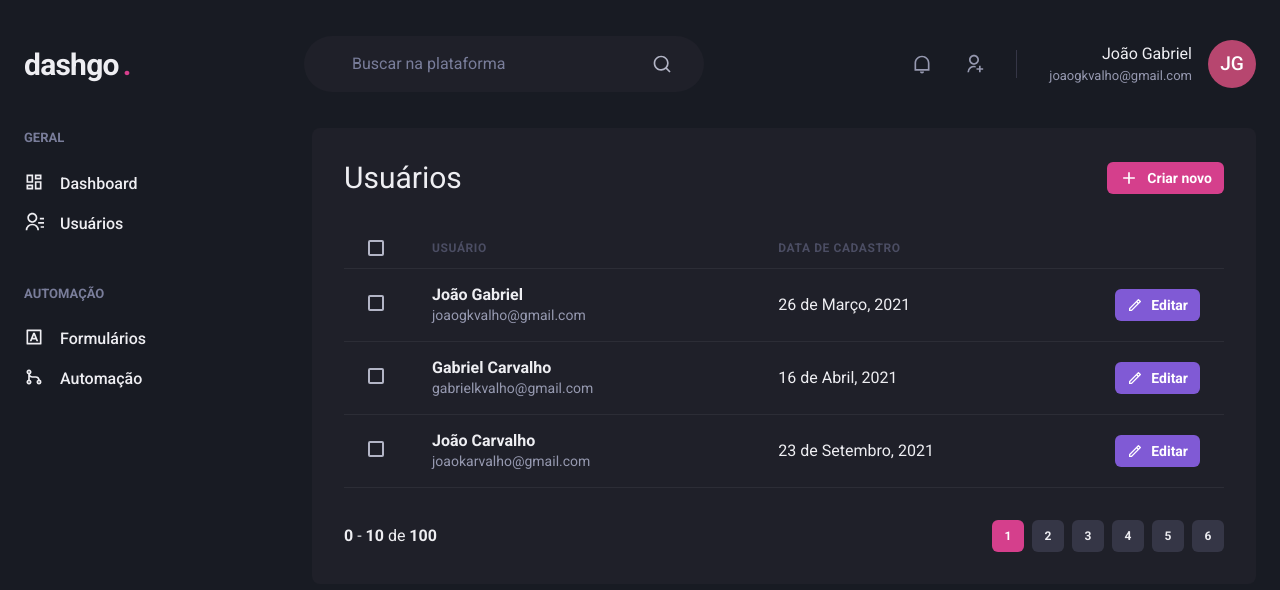
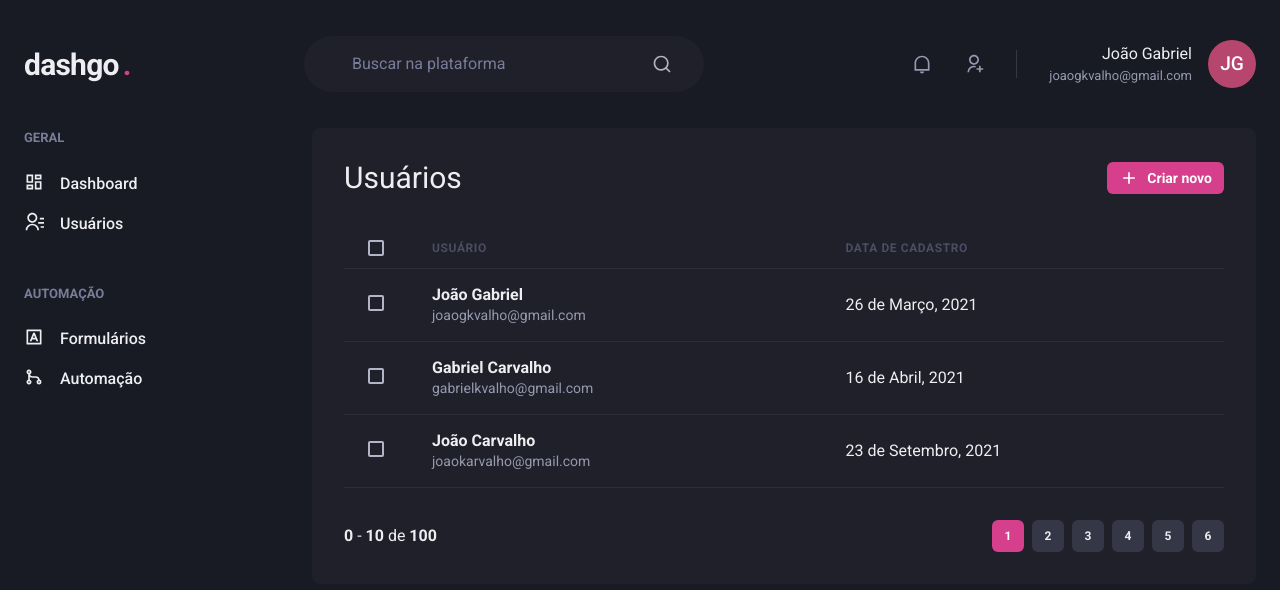
Before and after one commit to joaogkvalho/04-dashgo, a Next.js app: page /users in a window 1280 px wide. Shown: the top 590 px of the page. Built offline with nearby package versions, Linux system fonts and the light colour scheme.

Commit message:
features added

```diff
--- a/src/components/Header/NotificationsNav.tsx
+++ b/src/components/Header/NotificationsNav.tsx
@@ -4,9 +4,9 @@ import { RiNotificationLine, RiUserAddLine } from "react-icons/ri";
 export function NotificationsNav(){
     return(
         <HStack
-            spacing="8"
-            mx="8"
-            pr="8"
+            spacing={["6", "8"]}
+            mx={["6", "8"]}
+            pr={["6", "8"]}
             py="1"
             color="gray.300"
             borderRightWidth={1}
--- a/src/components/Header/Profile.tsx
+++ b/src/components/Header/Profile.tsx
@@ -1,14 +1,20 @@
 import { Box, Flex, Text, Avatar } from "@chakra-ui/react";
 
-export function Profile(){
+interface ProfileProps {
+    showProfileData?: boolean;
+}
+
+export function Profile({ showProfileData = true }: ProfileProps){
     return(
         <Flex align="center">
+            { showProfileData && (
                 <Box mr="4" textAlign="right">
                     <Text>João Gabriel</Text>
                     <Text color="gray.300" fontSize="small">
                         joaogkvalho@gmail.com
                     </Text>
                 </Box>
+            )}
 
             <Avatar size="md" name="João Gabriel" />
         </Flex>
--- a/src/components/Header/index.tsx
+++ b/src/components/Header/index.tsx
@@ -1,4 +1,6 @@
-import { Flex } from '@chakra-ui/react'
+import { Flex, IconButton, useBreakpointValue, Icon } from '@chakra-ui/react'
+import { RiMenuLine } from 'react-icons/ri'
+import { useSideBarDrawer } from '../../contexts/SidebarDrawerContext'
 
 import { Logo } from '../Header/Logo'
 import { NotificationsNav } from '../Header/NotificationsNav'
@@ -6,6 +8,13 @@ import { Profile } from '../Header/Profile'
 import { SearchBox } from '../Header/SearchBox'
 
 export function Header(){
+    const { onOpen } = useSideBarDrawer()
+
+    const isWideVersion = useBreakpointValue({
+        base: false,
+        lg: true,
+    })
+
     return(
         <Flex
           as="header"
@@ -17,13 +26,26 @@ export function Header(){
           px="6"
           align="center"
         >
+            { !isWideVersion && (
+                <IconButton
+                    aria-label="Open Navigation"
+                    icon={<Icon as={RiMenuLine} />}
+                    fontSize="24"
+                    variant="unstyled"
+                    onClick={onOpen}
+                    mr="2"
+                >
+
+                </IconButton>
+            ) }
+
             <Logo />
 
-            <SearchBox />
+            { isWideVersion && <SearchBox /> }
 
             <Flex align="center" ml="auto">
                 <NotificationsNav />
-                <Profile />
+                <Profile showProfileData={isWideVersion}/>
             </Flex>
         </Flex>
     )
--- a/src/components/Pagination/index.tsx
+++ b/src/components/Pagination/index.tsx
@@ -5,7 +5,7 @@ import { PaginationItem } from './PaginationItem'
 export function Pagination(){
     return(
         <Stack
-          direction="row"
+          direction={["column", "row"]}
           mt="8"
           justify="space-between"
           align="center"
--- /dev/null
+++ b/src/components/Sidebar/SidebarNav.tsx
@@ -0,0 +1,22 @@
+import { Stack } from '@chakra-ui/react'
+
+import { NavSection } from '../Sidebar/NavSection'
+import { NavLink } from '../Sidebar/NavLink'
+import { RiContactsLine, RiDashboardLine, RiGitMergeLine, RiInputMethodLine } from 'react-icons/ri'
+
+
+export function SidebarNav(){
+    return(
+        <Stack spacing="12" align="flex-start">
+            <NavSection title="GERAL">
+                <NavLink icon={RiDashboardLine}>Dashboard</NavLink>
+                <NavLink icon={RiContactsLine}>Usuários</NavLink>
+            </NavSection>
+
+            <NavSection title="AUTOMAÇÃO">
+                <NavLink icon={RiInputMethodLine}>Formulários</NavLink>
+                <NavLink icon={RiGitMergeLine}>Automação</NavLink>
+            </NavSection>
+        </Stack>
+    )
+}
--- /dev/null
+++ b/src/contexts/SidebarDrawerContext.tsx
@@ -0,0 +1,28 @@
+import { useDisclosure, UseDisclosureReturn } from "@chakra-ui/react";
+import { useRouter } from "next/router";
+import { createContext, ReactNode, useContext, useEffect } from "react";
+
+interface SidebarDrawerProviderProps {
+    children: ReactNode;
+}
+
+type SidebarDrawerContextData = UseDisclosureReturn
+
+const SidebarDrawerContext = createContext({} as SidebarDrawerContextData);
+
+export function SidebarDrawerProvider({ children }: SidebarDrawerProviderProps){
+    const disclosure = useDisclosure()
+    const router = useRouter()
+
+    useEffect(() => {
+        disclosure.onClose()
+    }, [router.asPath])
+
+    return(
+        <SidebarDrawerContext.Provider value={disclosure}>
+            {children}
+        </SidebarDrawerContext.Provider>
+    )
+}
+
+export const useSideBarDrawer = () => useContext(SidebarDrawerContext)
--- a/src/pages/_app.tsx
+++ b/src/pages/_app.tsx
@@ -2,10 +2,14 @@ import { AppProps } from 'next/app'
 import { ChakraProvider } from '@chakra-ui/react'
 import { theme } from '../styles/theme'
 
+import { SidebarDrawerProvider } from '../contexts/SidebarDrawerContext'
+
 function MyApp({ Component, pageProps }: AppProps) {
   return(
     <ChakraProvider theme={theme}>
-      <Component {...pageProps} />
+      <SidebarDrawerProvider>
+        <Component {...pageProps} />
+      </SidebarDrawerProvider>
     </ChakraProvider>
   )
 }
--- a/src/pages/dashboard.tsx
+++ b/src/pages/dashboard.tsx
@@ -69,12 +69,12 @@ export default function Dashboard(){
                 <Sidebar />
 
                 <SimpleGrid flex="1" gap="4" minChildWidth="320px" align="flex-start">
-                    <Box p="8" bg="gray.800" borderRadius={8} pb="4">
+                    <Box p={["6", "8"]} bg="gray.800" borderRadius={8} pb="4">
                         <Text fontSize="lg" mb="4">Inscritos da semana</Text>
                         <Chart options={option} series={series} type="area" height={160} />
                     </Box>
 
-                    <Box p="8" bg="gray.800" borderRadius={8}>
+                    <Box p={["6", "8"]} bg="gray.800" borderRadius={8}>
                         <Text fontSize="lg" mb="4">Taxa de abertura</Text>
                         <Chart options={option} series={series} type="area" height={160} />
                        </Box>
--- a/src/pages/users/index.tsx
+++ b/src/pages/users/index.tsx
@@ -1,10 +1,15 @@
-import { Box, Flex, Heading, Button, Icon, Table, Thead, Tr, Th, Checkbox, Tbody, Td, Text } from '@chakra-ui/react'
+import { Box, Flex, Heading, Button, Icon, Table, Thead, Tr, Th, Checkbox, Tbody, Td, Text, useBreakpointValue } from '@chakra-ui/react'
 import { RiAddLine, RiPencilLine } from 'react-icons/ri'
 import { Header } from '../../components/Header'
 import { Sidebar } from '../../components/Sidebar'
 import { Pagination } from '../../components/Pagination'
 
 export default function UserList(){
+    const isWideVersion = useBreakpointValue({
+        base: false,
+        lg: true,
+    })
+
     return(
         <Box>
             <Header />
@@ -30,17 +35,16 @@ export default function UserList(){
                     <Table colorScheme="whiteAlpha">
                         <Thead>
                             <Tr>
-                                <Th px="6" color="gray.300" width="8">
+                                <Th px={["4", "4", "6"]} color="gray.300" width="8">
                                     <Checkbox colorScheme="pink"/>
                                 </Th>
                                 <Th>Usuário</Th>
-                                <Th>Data de cadastro</Th>
-                                <Th w="8"></Th>
+                                { isWideVersion && <Th>Data de cadastro</Th> }
                             </Tr>
                         </Thead>
                         <Tbody>
                             <Tr>
-                                <Td px="6">
+                                <Td px={["4", "4", "6"]}>
                                     <Checkbox colorScheme="pink"/>
                                 </Td>
                                 <Td>
@@ -49,22 +53,11 @@ export default function UserList(){
                                         <Text fontSize="sm" color="gray.300">joaogkvalho@gmail.com</Text>
                                     </Box>
                                 </Td>
-                                <Td>26 de Março, 2021</Td>
-                                <Td>
-                                    <Button
-                                        as="a"
-                                        size="sm"
-                                        fontSize="sm"
-                                        colorScheme="purple"
-                                        leftIcon={<Icon as={RiPencilLine} fontSize="16" />}
-                                        >
-                                        Editar
-                                    </Button>
-                                </Td>
+                               { isWideVersion &&  <Td>26 de Março, 2021</Td> }
                             </Tr>
 
                             <Tr>
-                                <Td px="6">
+                                <Td px={["4", "4", "6"]}>
                                     <Checkbox colorScheme="pink"/>
                                 </Td>
                                 <Td>
@@ -73,22 +66,11 @@ export default function UserList(){
                                         <Text fontSize="sm" color="gray.300">gabrielkvalho@gmail.com</Text>
                                     </Box>
                                 </Td>
-                                <Td>16 de Abril, 2021</Td>
-                                <Td>
-                                    <Button
-                                        as="a"
-                                        size="sm"
-                                        fontSize="sm"
-                                        colorScheme="purple"
-                                        leftIcon={<Icon as={RiPencilLine} fontSize="16" />}
-                                        >
-                                        Editar
-                                    </Button>
-                                </Td>
+                                { isWideVersion && <Td>16 de Abril, 2021</Td> }
                             </Tr>
 
                             <Tr>
-                                <Td px="6">
+                                <Td px={["4", "4", "6"]}>
                                     <Checkbox colorScheme="pink"/>
                                 </Td>
                                 <Td>
@@ -97,18 +79,7 @@ export default function UserList(){
                                         <Text fontSize="sm" color="gray.300">joaokarvalho@gmail.com</Text>
                                     </Box>
                                 </Td>
-                                <Td>23 de Setembro, 2021</Td>
-                                <Td>
-                                    <Button
-                                        as="a"
-                                        size="sm"
-                                        fontSize="sm"
-                                        colorScheme="purple"
-                                        leftIcon={<Icon as={RiPencilLine} fontSize="16" />}
-                                        >
-                                        Editar
-                                    </Button>
-                                </Td>
+                                { isWideVersion && <Td>23 de Setembro, 2021</Td> }
                             </Tr>
                         </Tbody>
                     </Table>
```
Also changed, not shown: src/components/Sidebar/index.tsx (+29 -15 lines). Lines whose indentation alone changed are shown as unchanged.
